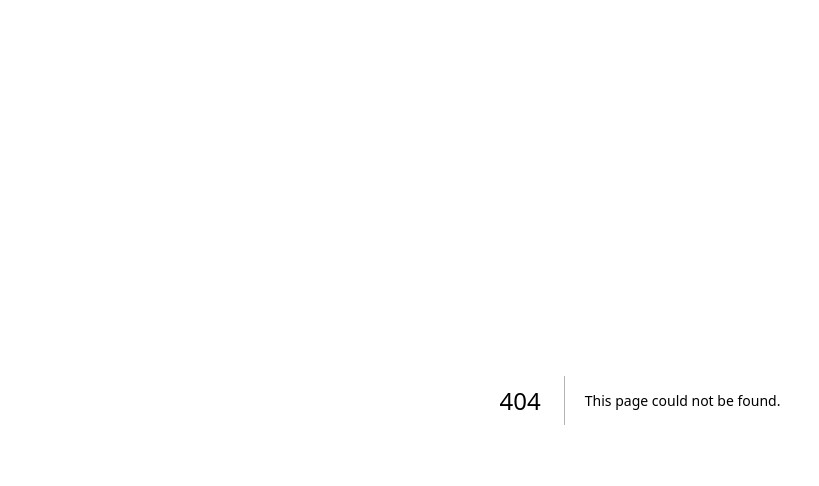
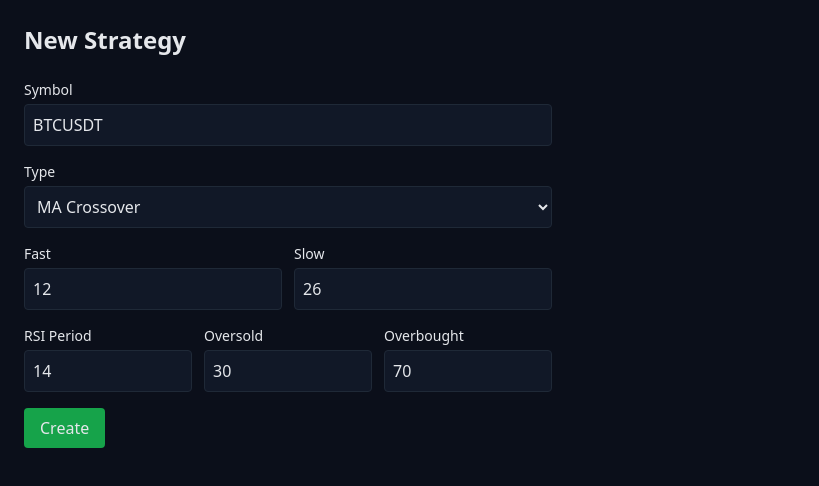
Before and after one commit to blockbit-hama/xQuant, a Next.js app in the folder quant_front/: page /strategies/new in a window 1280 px wide. Before the commit this address had no page. Shown: the top 486 px of the page, without its empty margins (0-819 px from the left). Built offline with nearby package versions, Linux system fonts and the light colour scheme.

Commit message:
frontend: strategies 목록/토글/삭제/생성(기본 TA) 화면 추가. API 래퍼/환경설정 추가.

```diff
--- a/quant_front/src/app/page.tsx
+++ b/quant_front/src/app/page.tsx
@@ -1,7 +1,15 @@
+import './globals.css';
+import Link from 'next/link';
+
 export default function Page() {
   return (
     <main className="p-6 space-y-6">
       <h1 className="text-2xl font-semibold">xQuant</h1>
+      <nav className="space-x-4">
+        <Link className="underline" href="/">Home</Link>
+        <Link className="underline" href="/strategies">Strategies</Link>
+        <Link className="underline" href="/strategies/new">New Strategy</Link>
+      </nav>
       <div className="grid gap-4 md:grid-cols-2">
         <Health />
         <Strategies />
--- /dev/null
+++ b/quant_front/src/app/strategies/new/page.tsx
@@ -0,0 +1,63 @@
+import { createTaStrategy } from '@/src/lib/api';
+
+export default function NewStrategyPage() {
+  async function create(formData: FormData) {
+    'use server';
+    const symbol = String(formData.get('symbol') || 'BTCUSDT');
+    const kind = String(formData.get('kind') || 'ma_crossover');
+    const params: Record<string, unknown> = {};
+    if (kind === 'ma_crossover') {
+      params.fast_period = Number(formData.get('fast') || 12);
+      params.slow_period = Number(formData.get('slow') || 26);
+    } else if (kind === 'rsi') {
+      params.period = Number(formData.get('period') || 14);
+      params.oversold = Number(formData.get('oversold') || 30);
+      params.overbought = Number(formData.get('overbought') || 70);
+    }
+    await createTaStrategy({ symbol, strategy_type: kind, params });
+  }
+
+  return (
+    <main className="p-6 space-y-6 max-w-xl">
+      <h1 className="text-2xl font-semibold">New Strategy</h1>
+      <form action={create} className="space-y-4">
+        <div>
+          <label className="block text-sm mb-1">Symbol</label>
+          <input name="symbol" defaultValue="BTCUSDT" className="w-full rounded bg-gray-900 border border-gray-800 p-2" />
+        </div>
+        <div>
+          <label className="block text-sm mb-1">Type</label>
+          <select name="kind" className="w-full rounded bg-gray-900 border border-gray-800 p-2">
+            <option value="ma_crossover">MA Crossover</option>
+            <option value="rsi">RSI</option>
+          </select>
+        </div>
+        <div className="grid grid-cols-2 gap-3">
+          <div>
+            <label className="block text-sm mb-1">Fast</label>
+            <input name="fast" type="number" defaultValue={12} className="w-full rounded bg-gray-900 border border-gray-800 p-2" />
+          </div>
+          <div>
+            <label className="block text-sm mb-1">Slow</label>
+            <input name="slow" type="number" defaultValue={26} className="w-full rounded bg-gray-900 border border-gray-800 p-2" />
+          </div>
+        </div>
+        <div className="grid grid-cols-3 gap-3">
+          <div>
+            <label className="block text-sm mb-1">RSI Period</label>
+            <input name="period" type="number" defaultValue={14} className="w-full rounded bg-gray-900 border border-gray-800 p-2" />
+          </div>
+          <div>
+            <label className="block text-sm mb-1">Oversold</label>
+            <input name="oversold" type="number" defaultValue={30} className="w-full rounded bg-gray-900 border border-gray-800 p-2" />
+          </div>
+          <div>
+            <label className="block text-sm mb-1">Overbought</label>
+            <input name="overbought" type="number" defaultValue={70} className="w-full rounded bg-gray-900 border border-gray-800 p-2" />
+          </div>
+        </div>
+        <button className="rounded bg-green-600 px-4 py-2">Create</button>
+      </form>
+    </main>
+  );
+}
--- /dev/null
+++ b/quant_front/src/app/strategies/page.tsx
@@ -0,0 +1,40 @@
+import { deleteStrategy, listStrategies, toggleStrategy } from '@/src/lib/api';
+
+async function fetchData() {
+  const items = await listStrategies();
+  return items;
+}
+
+export default async function StrategiesPage() {
+  const items = await fetchData();
+  return (
+    <main className="p-6 space-y-6">
+      <h1 className="text-2xl font-semibold">Strategies</h1>
+      <table className="w-full text-sm">
+        <thead>
+          <tr className="text-left border-b border-gray-800">
+            <th className="py-2">Name</th>
+            <th className="py-2">Active</th>
+            <th className="py-2">Actions</th>
+          </tr>
+        </thead>
+        <tbody>
+          {items.map(([name, active]) => (
+            <tr key={name} className="border-b border-gray-800">
+              <td className="py-2">{name}</td>
+              <td className="py-2">{String(active)}</td>
+              <td className="py-2 space-x-2">
+                <form action={async () => { 'use server'; await toggleStrategy(name, !active) }}>
+                  <button className="rounded bg-blue-600 px-3 py-1">{active ? 'Disable' : 'Enable'}</button>
+                </form>
+                <form action={async () => { 'use server'; await deleteStrategy(name) }}>
+                  <button className="rounded bg-red-600 px-3 py-1">Delete</button>
+                </form>
+              </td>
+            </tr>
+          ))}
+        </tbody>
+      </table>
+    </main>
+  );
+}
--- /dev/null
+++ b/quant_front/src/lib/api.ts
@@ -0,0 +1,39 @@
+import { AXUM_BASE, PY_BASE } from './config';
+
+export async function getHealth() {
+  const res = await fetch(`${AXUM_BASE}/health`, { cache: 'no-store' });
+  if (!res.ok) throw new Error('health failed');
+  return res.json();
+}
+
+export async function listStrategies() {
+  const res = await fetch(`${AXUM_BASE}/strategies`, { cache: 'no-store' });
+  if (!res.ok) throw new Error('list strategies failed');
+  return res.json() as Promise<[string, boolean][]>;
+}
+
+export async function toggleStrategy(name: string, active: boolean) {
+  const res = await fetch(`${AXUM_BASE}/strategies/${encodeURIComponent(name)}/toggle`, {
+    method: 'POST',
+    headers: { 'Content-Type': 'application/json' },
+    body: JSON.stringify({ active })
+  });
+  if (!res.ok) throw new Error('toggle failed');
+  return res.json();
+}
+
+export async function deleteStrategy(name: string) {
+  const res = await fetch(`${AXUM_BASE}/strategies/${encodeURIComponent(name)}`, { method: 'DELETE' });
+  if (!res.ok) throw new Error('delete failed');
+  return res.json();
+}
+
+export async function createTaStrategy(payload: { symbol: string; strategy_type: string; params: Record<string, unknown> }) {
+  const res = await fetch(`${AXUM_BASE}/strategies/ta`, {
+    method: 'POST',
+    headers: { 'Content-Type': 'application/json' },
+    body: JSON.stringify(payload)
+  });
+  if (!res.ok) throw new Error('create ta failed');
+  return res.json();
+}
--- /dev/null
+++ b/quant_front/src/lib/config.ts
@@ -0,0 +1,2 @@
+export const AXUM_BASE = process.env.NEXT_PUBLIC_AXUM_BASE || 'http://localhost:4000';
+export const PY_BASE = process.env.NEXT_PUBLIC_PY_BASE || 'http://localhost:8000';
```
